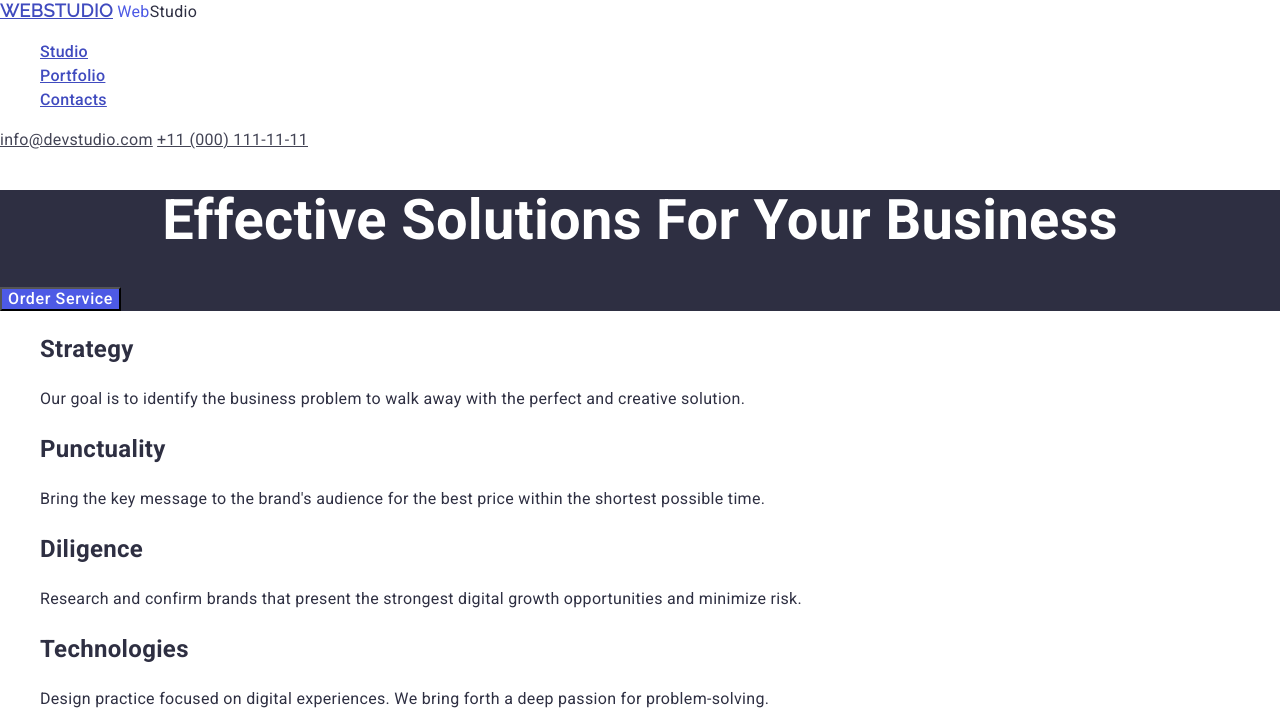
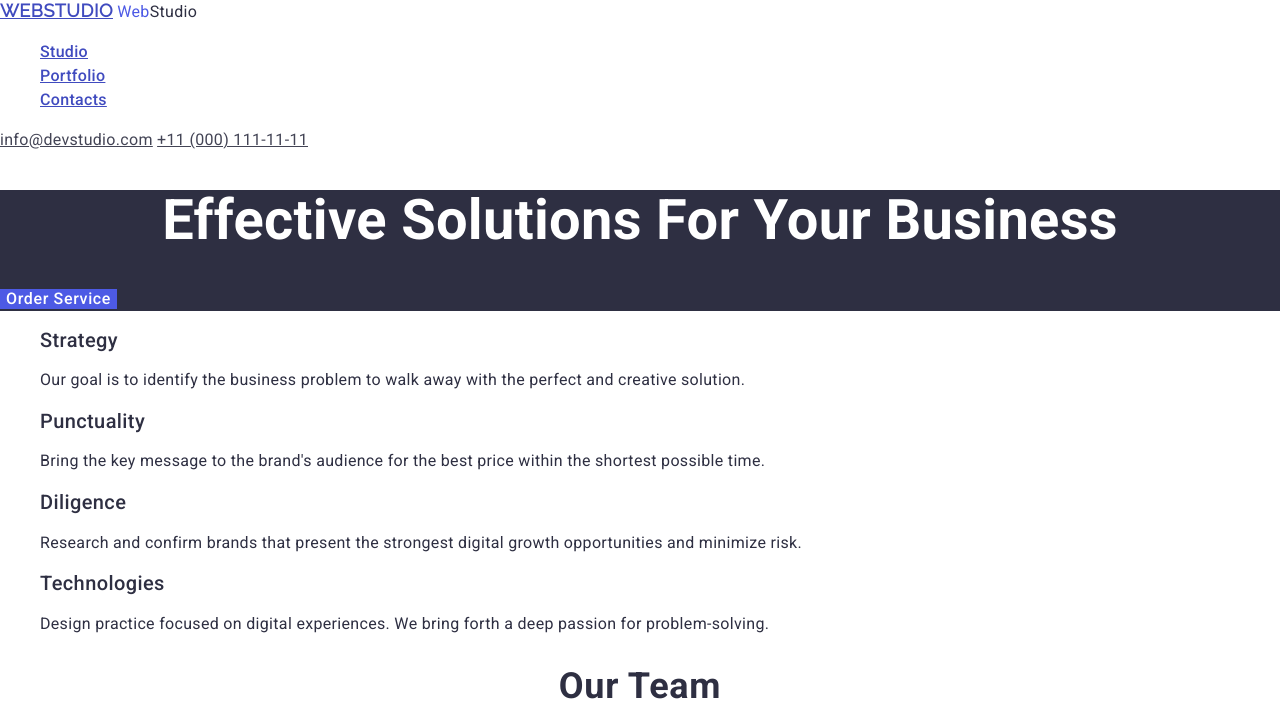
Before and after one commit to MiriWhitie/goit-portfolio, a plain HTML site: page index.html in a window 1280 px wide. Shown: the top 728 px of the page. Drawn offline with nearby package versions, Linux system fonts and the light colour scheme.

Commit message:
portfolio

```diff
--- a/css/styles.css
+++ b/css/styles.css
@@ -75,8 +75,26 @@ font-weight: 500;
     letter-spacing: 0.04em;
     color: #fff;
     background-color:var(--brand-color);
+    cursor: pointer;
+    border: none;
 }
 
 .button:hover {
     background-color:var(--brand-dark-color);
 }
+
+.Our-advantages {
+font-weight: 500;
+font-size: 20px;
+line-height: 1.2;
+letter-spacing: 0.02em;
+}
+
+.advantages-title {
+    font-weight: 700;
+    font-size: 36px;
+    line-height: 1.11111;
+    letter-spacing: 0.02em;
+    text-transform: capitalize;
+    text-align: center;
+}
--- a/index.html
+++ b/index.html
@@ -47,7 +47,7 @@
         <h2 hidden>Our advantages</h2>
         <ul>
           <li>
-            <h2>Strategy</h2>
+            <h2 class="Our-advantages">Strategy</h2>
             <p>
               Our goal is to identify the business problem to walk away with the
               perfect and creative solution.
@@ -55,7 +55,7 @@
           </li>
 
           <li>
-            <h2>Punctuality</h2>
+            <h2 class="Our-advantages">Punctuality</h2>
             <p>
               Bring the key message to the brand's audience for the best price
               within the shortest possible time.
@@ -63,7 +63,7 @@
           </li>
 
           <li>
-            <h2>Diligence</h2>
+            <h2 class="Our-advantages">Diligence</h2>
             <p>
               Research and confirm brands that present the strongest digital
               growth opportunities and minimize risk.
@@ -71,7 +71,7 @@
           </li>
 
           <li>
-            <h2>Technologies</h2>
+            <h2 class="Our-advantages">Technologies</h2>
             <p>
               Design practice focused on digital experiences. We bring forth a
               deep passion for problem-solving.
@@ -81,7 +81,7 @@
       </section>
       <!--Our Team  -->
       <section>
-        <h2>Our Team</h2>
+        <h2 class="advantages-title">Our Team</h2>
         <ul>
           <li>
             <img
@@ -123,7 +123,7 @@
 
       <!-- Our portfolio -->
       <section>
-        <h2>Our Portfolio</h2>
+        <h2 class="advantages-title">Our Portfolio</h2>
         <ul>
           <li>
             <img
```
